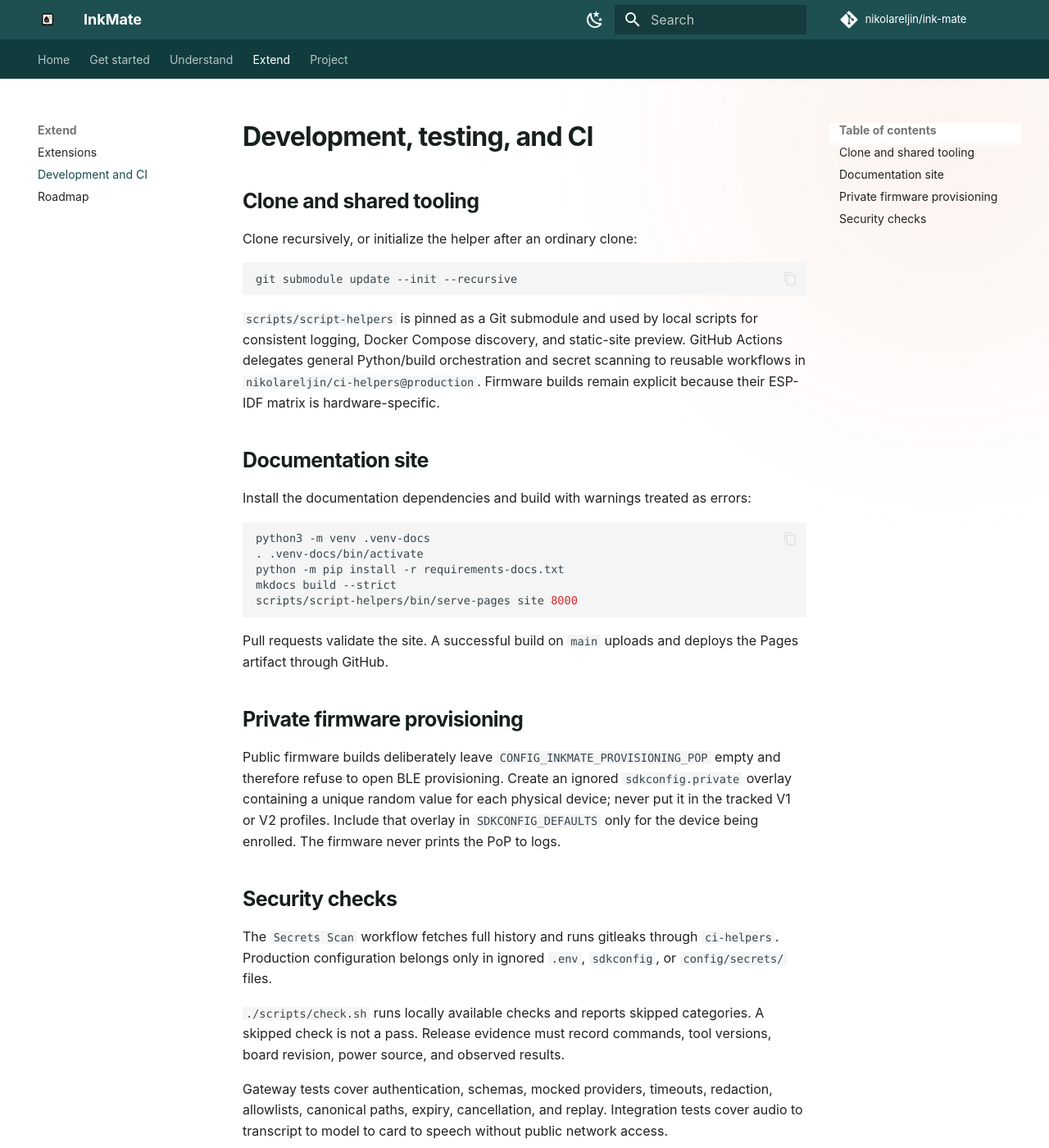
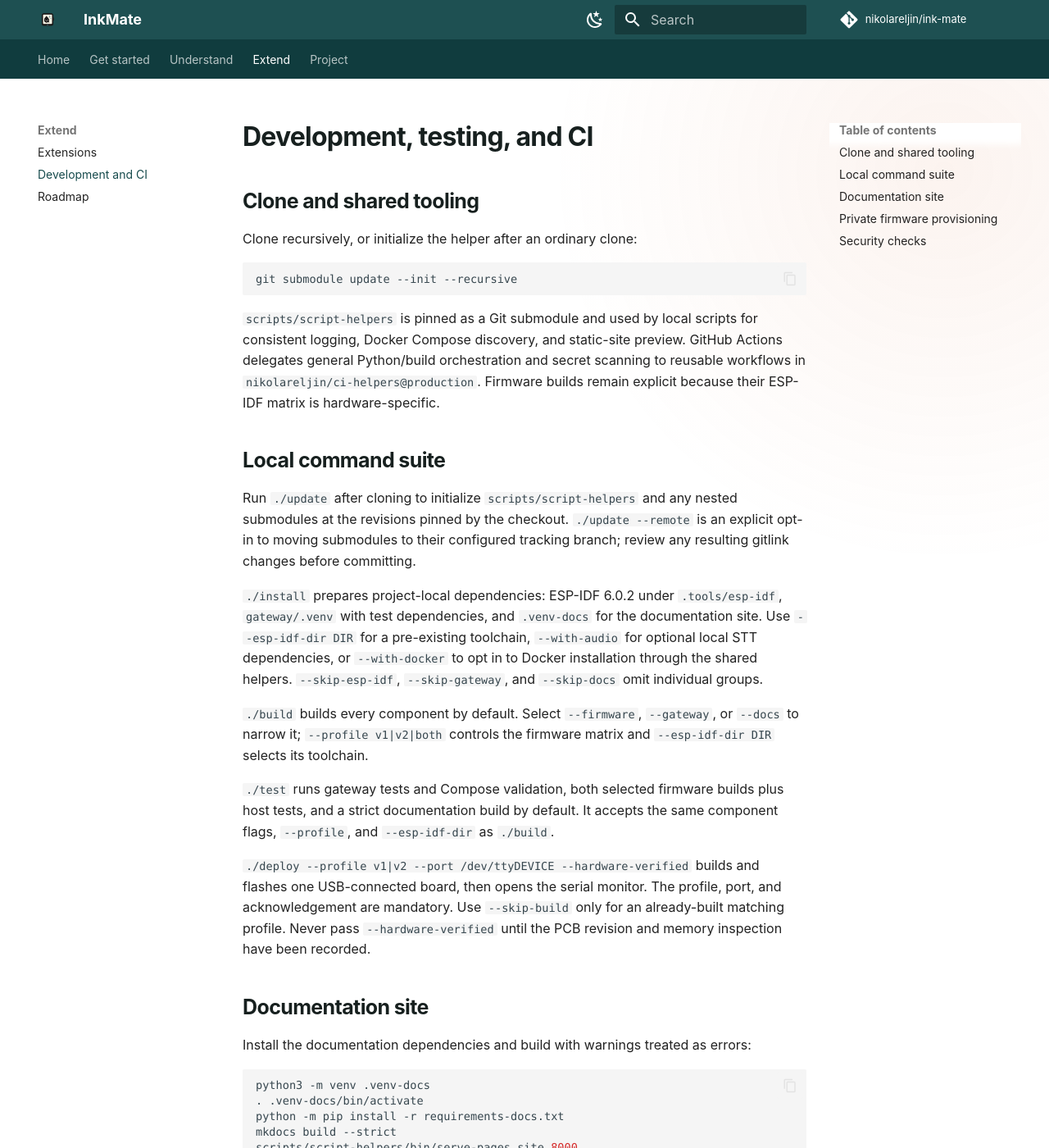
Before and after one commit to nikolareljin/ink-mate, an MkDocs documentation site: the page built from docs/development.md, in a window 1280 px wide and 1400 px high. Shown: the whole window at 82% size. Built offline with MkDocs 1.6.1 and Material for MkDocs 9.7.7, drawn with Linux system fonts in a browser that asks for light colours; comment, search, counter and statistics services are not loaded.

Commit message:
Add local development command suite

```diff
--- a/docs/development.md
+++ b/docs/development.md
@@ -13,6 +13,34 @@ for consistent logging, Docker Compose discovery, and static-site preview.
 GitHub Actions delegates general Python/build orchestration and secret scanning
 to reusable workflows in `nikolareljin/ci-helpers@production`. Firmware builds
 remain explicit because their ESP-IDF matrix is hardware-specific.
+
+## Local command suite
+
+Run `./update` after cloning to initialize `scripts/script-helpers` and any
+nested submodules at the revisions pinned by the checkout. `./update --remote`
+is an explicit opt-in to moving submodules to their configured tracking branch;
+review any resulting gitlink changes before committing.
+
+`./install` prepares project-local dependencies: ESP-IDF 6.0.2 under
+`.tools/esp-idf`, `gateway/.venv` with test dependencies, and `.venv-docs` for
+the documentation site. Use `--esp-idf-dir DIR` for a pre-existing toolchain,
+`--with-audio` for optional local STT dependencies, or `--with-docker` to opt
+in to Docker installation through the shared helpers. `--skip-esp-idf`,
+`--skip-gateway`, and `--skip-docs` omit individual groups.
+
+`./build` builds every component by default. Select `--firmware`, `--gateway`,
+or `--docs` to narrow it; `--profile v1|v2|both` controls the firmware matrix
+and `--esp-idf-dir DIR` selects its toolchain.
+
+`./test` runs gateway tests and Compose validation, both selected firmware
+builds plus host tests, and a strict documentation build by default. It accepts
+the same component flags, `--profile`, and `--esp-idf-dir` as `./build`.
+
+`./deploy --profile v1|v2 --port /dev/ttyDEVICE --hardware-verified` builds and
+flashes one USB-connected board, then opens the serial monitor. The profile,
+port, and acknowledgement are mandatory. Use `--skip-build` only for an
+already-built matching profile. Never pass `--hardware-verified` until the PCB
+revision and memory inspection have been recorded.
 
 ## Documentation site
 
```
Also changed, not shown: README.md (+18 -0 lines), 6 other files.
